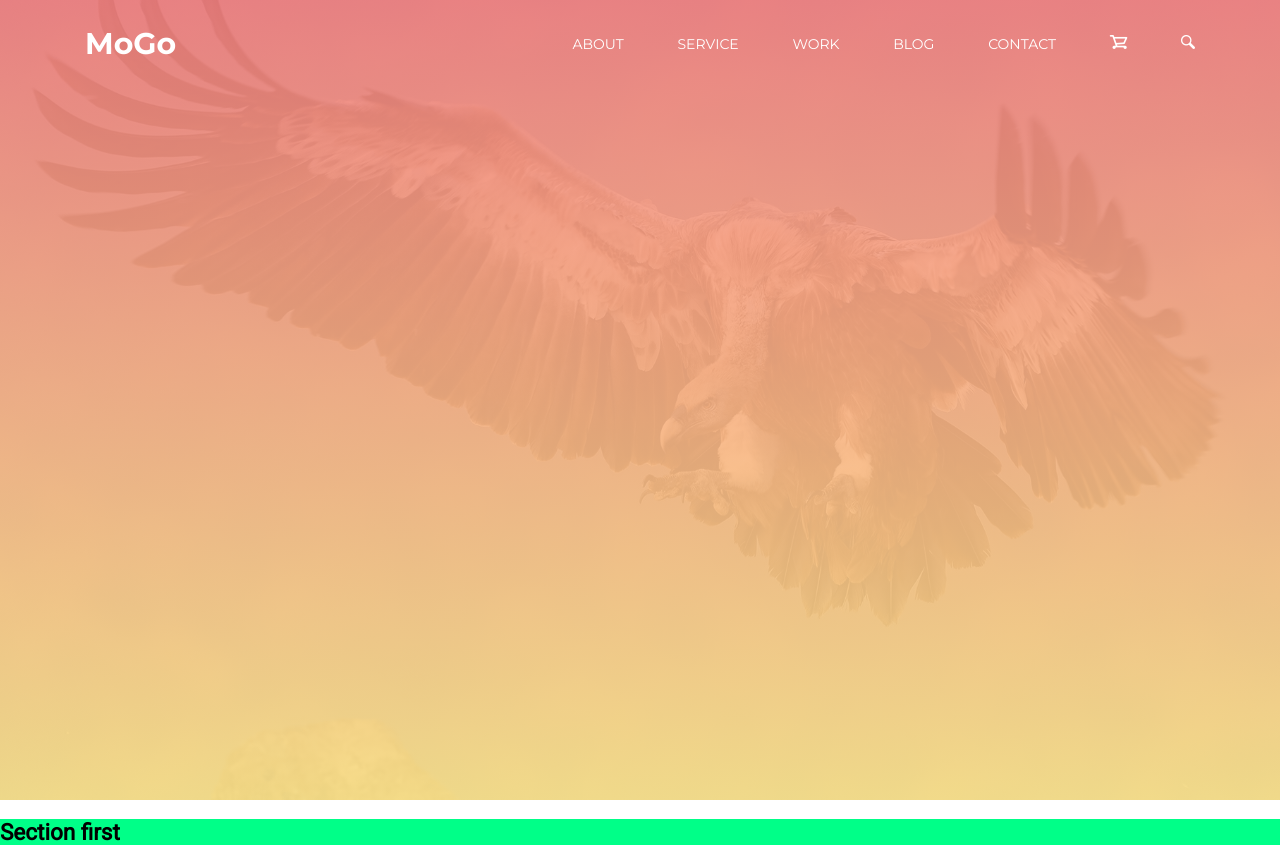
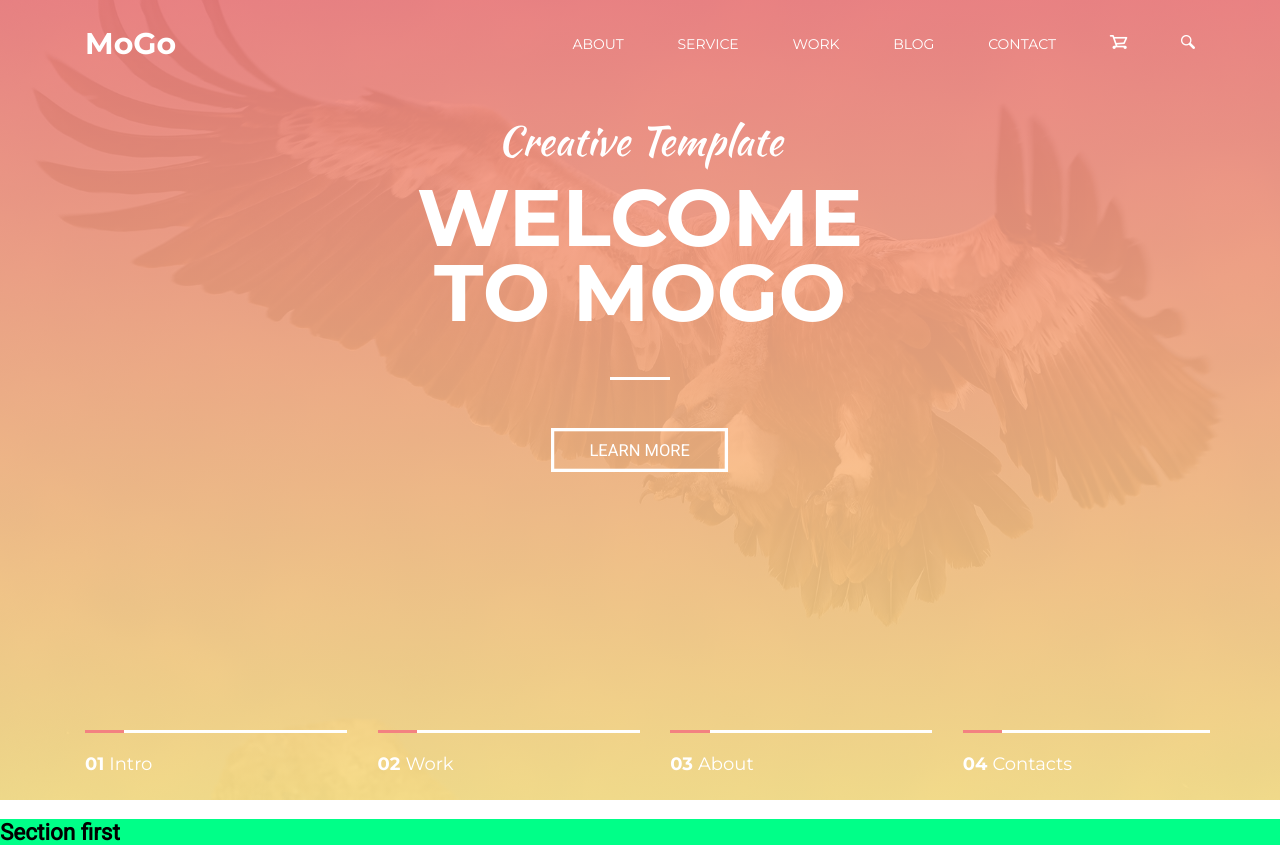
Before and after one commit to witflash/mogo-nov-team-1, a website: page src/template/index.html in a window 1280 px wide. Drawn offline with nearby package versions, Linux system fonts and the light colour scheme; files that its build step writes are made by us from their sources; files whose address does not match are found by name.

Commit message:
created main header layout

```diff
--- a/src/style/responsive/sm/_section-header.scss
+++ b/src/style/responsive/sm/_section-header.scss
@@ -6,6 +6,7 @@
 
     .header__nav{
         visibility: hidden;
+        z-index: 999;
         position: fixed;
         opacity: 0;
         top: 400px;
@@ -13,7 +14,7 @@
         padding-top: 50px;
         width: 100%;
         height: 100%;
-        background: linear-gradient(to bottom, rgba(0,0,0,0) 0%,rgba(0,0,0,0.5) 3%,rgba(0,0,0,0.5) 100%);
+        background: linear-gradient(to bottom, rgba(0,0,0,0) 0%,rgba(0,0,0,0.85) 3%,rgba(0,0,0,0.85) 100%);
 
         &--opened{
             visibility: visible;
--- a/src/style/responsive/xs/_section-header.scss
+++ b/src/style/responsive/xs/_section-header.scss
@@ -6,6 +6,7 @@
 
     .header__nav{
         visibility: hidden;
+        z-index: 999;
         position: fixed;
         opacity: 0;
         top: 400px;
@@ -13,7 +14,7 @@
         padding-top: 50px;
         width: 100%;
         height: 100%;
-        background: linear-gradient(to bottom, rgba(0,0,0,0) 0%,rgba(0,0,0,0.5) 3%,rgba(0,0,0,0.5) 100%);
+        background: linear-gradient(to bottom, rgba(0,0,0,0) 0%,rgba(0,0,0,0.85) 3%,rgba(0,0,0,0.85) 100%);
 
         &--opened{
             visibility: visible;
--- a/src/style/sections/_header.scss
+++ b/src/style/sections/_header.scss
@@ -44,6 +44,8 @@
 
     .header__content{
         overflow: hidden;
+        position: relative;
+        height: 100%;
     }
 
     .header__logo{
@@ -120,4 +122,109 @@
             }
         }
     }
+
+    .header__text{
+        &-wrap{
+            display: flex;
+            flex-direction: column;
+            justify-content: center;
+            align-items: center;
+            margin-top: 50px;
+            overflow: visible;
+            padding-bottom: 10px;
+        }
+
+        &--primary{
+            font: 80px 'montserrat';
+            font-weight: bold;
+            text-align: center;
+            text-transform: uppercase;
+            line-height: 75px;
+            margin: 0 0 100px 0;
+            position: relative;
+            z-index: 1;
+
+            &:after{
+                position: absolute;
+                display: block;
+                height: 3px;
+                width: 60px;
+                background-color: #fff;
+                left: 50%;
+                transform: translateX(-50%);
+                bottom: -50px;
+                content: "";
+            }
+        }
+
+        &--secondary{
+            font: 40px 'kaushan script';
+            margin-bottom: 10px;
+        }
+    }
+
+    .header__button{
+        text-transform: uppercase;
+        border: 3px solid #fff;
+        height: 40px;
+        padding: 0 32px;
+        box-sizing: border-box;
+        background-color: transparent;
+        transition: 0.3s;
+        cursor: pointer;
+        animation-name: header_button;
+        animation-duration: 2s;
+        animation-iteration-count: infinite;
+        outline: none;
+
+        &:hover{
+            color: #f38181;
+            background-color: #fff;
+        }
+    }
+
+    .slides{
+        &__wrap{
+            display: flex;
+            flex-direction: row;
+            justify-content: space-between;
+            position: absolute;
+            width: 100%;
+            bottom: 0;
+            margin-bottom: 25px;
+        }
+
+        &__item{
+            width: 23%;
+            cursor: pointer;
+        }
+
+        &__text{
+            font: 18px 'montserrat';
+            margin-top: 20px;
+        }
+
+        &__name{
+            margin-right: 5px;
+            font-weight: bold;
+        }
+    }
+
+    .process{
+        width: 100%;
+        height: 3px;
+        background-color: #fff;
+
+        &__filled{
+            height: 100%;
+            width: 15%;
+            background-color: #f38181;
+        }
+    }
 }
+
+@keyframes header_button {
+    0% {transform: scale(1.0);}
+    50% {transform: scale(1.1);}
+    100% {transform: scale(1.0);}
+}
--- a/src/template/_parts/_header.html
+++ b/src/template/_parts/_header.html
@@ -22,5 +22,44 @@
                 <span class="btn__stick btn__stick--3"></span>
             </div>
         </div>
+        <div class="header__text-wrap">
+            <div class="header__text--secondary">Creative Template</div>
+            <h1 class="header__text--primary">Welcome<br>to mogo</h1>
+            <button class="header__button">Learn more</button>
+        </div>
+        <div class="slides__wrap">
+            <div class="slides__item">
+                <div class="process">
+                    <div class="process__filled"></div>
+                </div>
+                <div class="slides__text">
+                    <span class="slides__name">01</span>Intro
+                </div>
+            </div>
+            <div class="slides__item">
+                <div class="process">
+                    <div class="process__filled"></div>
+                </div>
+                <div class="slides__text">
+                    <span class="slides__name">02</span>Work
+                </div>
+            </div>
+            <div class="slides__item">
+                <div class="process">
+                    <div class="process__filled"></div>
+                </div>
+                <div class="slides__text">
+                    <span class="slides__name">03</span>About
+                </div>
+            </div>
+            <div class="slides__item">
+                <div class="process">
+                    <div class="process__filled"></div>
+                </div>
+                <div class="slides__text">
+                    <span class="slides__name">04</span>Contacts
+                </div>
+            </div>
+        </div>
     </div>
 </header>
```
